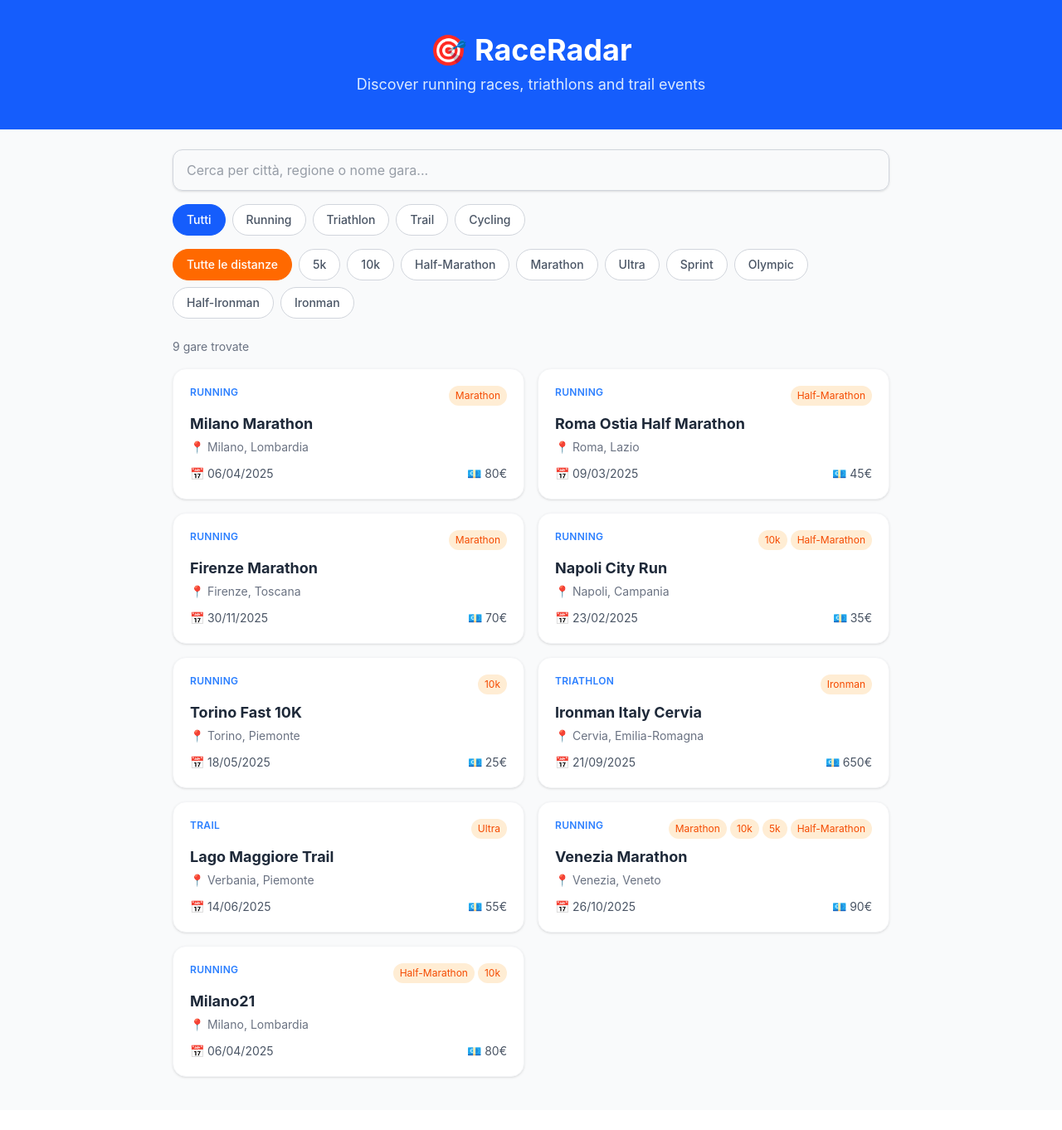
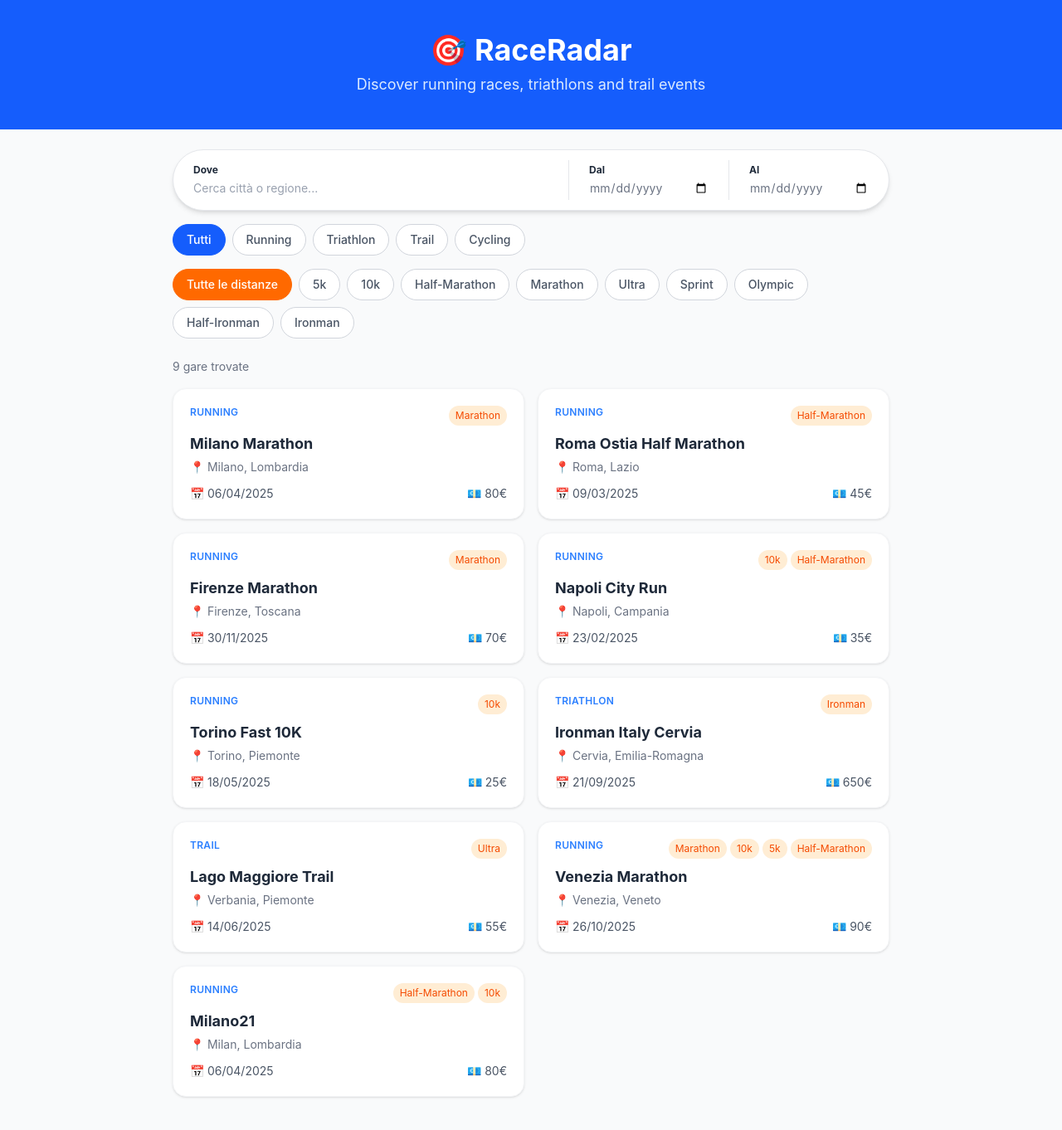
Before and after one commit to richbira/raceradar, a React (Vite) app: page / in a window 1280 px wide. Shown: the whole page at 83% size. Before the commit the page ends 1338 px from the top, so only its background shows below. Built offline with nearby package versions, Linux system fonts and the light colour scheme.

Commit message:
added dates to search bar and improved searchbar

```diff
--- a/src/components/SearchAutocomplete.tsx
+++ b/src/components/SearchAutocomplete.tsx
@@ -4,9 +4,10 @@ import { races } from '../data/races'
 interface Props {
   value: string
   onChange: (value: string) => void
+  onSelect: () => void
 }
 
-export default function SearchAutocomplete({ value, onChange }: Props) {
+export default function SearchAutocomplete({ value, onChange, onSelect }: Props) {
   const [showSuggestions, setShowSuggestions] = useState(false)
   const containerRef = useRef<HTMLDivElement>(null)
 
@@ -33,31 +34,33 @@ export default function SearchAutocomplete({ value, onChange }: Props) {
   }, [])
 
   return (
-    <div ref={containerRef} className="relative w-full">
-      <input
-        type="text"
-        placeholder="Cerca per città, regione o nome gara..."
-        value={value}
-        onChange={(e) => {
-          onChange(e.target.value)
-          setShowSuggestions(true)
-        }}
-        onFocus={() => setShowSuggestions(true)}
-        className="w-full border border-gray-300 rounded-xl px-4 py-3 text-gray-700 shadow-sm focus:outline-none focus:ring-2 focus:ring-blue-400"
-      />
+    <div ref={containerRef} className="relative w-full h-full">
+      <div className="flex flex-col justify-center h-full">
+        <p className="text-xs font-bold text-gray-800 mb-1">Dove</p>
+        <input
+          type="text"
+          placeholder="Cerca città o regione..."
+          value={value}
+          onChange={(e) => { onChange(e.target.value); setShowSuggestions(true) }}
+          onFocus={() => setShowSuggestions(true)}
+          className="w-full focus:outline-none text-sm text-gray-500 bg-transparent placeholder-gray-400"
+        />
+      </div>
 
       {showSuggestions && suggestions.length > 0 && (
-        <ul className="absolute z-10 w-full bg-white border border-gray-200 rounded-xl shadow-lg mt-1 overflow-hidden">
-          {suggestions.map((city) => (
+          <ul className="absolute left-0 right-0 top-full mt-6 z-50 bg-white border border-gray-100 rounded-2xl shadow-xl overflow-hidden">          {suggestions.map((city, index) => (
             <li
               key={city}
-              onClick={() => {
-                onChange(city)
-                setShowSuggestions(false)
-              }}
-              className="px-4 py-3 hover:bg-blue-50 cursor-pointer text-gray-700 flex items-center gap-2"
+              onClick={() => { onChange(city); setShowSuggestions(false); onSelect() }}
+              className="suggestion-enter px-4 py-3 hover:bg-blue-50 cursor-pointer flex items-center gap-3 border-b border-gray-50 last:border-0"
+              style={{ animationDelay: `${index * 50}ms` }}
             >
-              📍 {city}
+              <span className="text-blue-400">📍</span>
+              <div className="flex-1">
+                <p className="font-medium text-gray-800">{city}</p>
+                <p className="text-xs text-gray-400">Italia</p>
+              </div>
+              <span className="text-gray-400 font-bold text-sm">→</span>
             </li>
           ))}
         </ul>
--- a/src/data/races.ts
+++ b/src/data/races.ts
@@ -136,7 +136,7 @@ export const races: Race[] = [
     type: 'Running',
     distances: ['Half-Marathon', '10k'],
     date: '2025-04-06',
-    city: 'Milano',
+    city: 'Milan',
     region: 'Lombardia',
     country: 'Italia',
     elevation_m: 60,
--- a/src/pages/Home.tsx
+++ b/src/pages/Home.tsx
@@ -18,6 +18,8 @@ export default function Home() {
   const [search, setSearch] = useState('')
   const [selectedType, setSelectedType] = useState<RaceType | 'all'>('all')
   const [selectedDistance, setSelectedDistance] = useState<RaceDistance | 'all'>('all')
+  const [dateFrom, setDateFrom] = useState('')
+  const [dateTo, setDateTo] = useState('')
 
   const onTypeClick = (type: RaceType | 'all') => {
     setSelectedType(type)
@@ -29,20 +31,17 @@ export default function Home() {
   const filtered = useMemo(() => {
     return races.filter((race) => {
       const searchLower = search.toLowerCase()
-
       const matchSearch =
         race.city.toLowerCase().includes(searchLower) ||
         race.region.toLowerCase().includes(searchLower) ||
         race.name.toLowerCase().includes(searchLower)
-
       const matchType = selectedType === 'all' || race.type === selectedType
-      const matchDistance =
-        selectedDistance === 'all' ||
-        race.distances.includes(selectedDistance)
-
-      return matchSearch && matchType && matchDistance
+      const matchDistance = selectedDistance === 'all' || race.distances.includes(selectedDistance)
+      const matchDateFrom = !dateFrom || race.date >= dateFrom
+      const matchDateTo = !dateTo || race.date <= dateTo
+      return matchSearch && matchType && matchDistance && matchDateFrom && matchDateTo
     })
-  }, [search, selectedType, selectedDistance])
+  }, [search, selectedType, selectedDistance, dateFrom, dateTo])
 
   return (
     <div className="min-h-screen bg-gray-50">
@@ -50,15 +49,52 @@ export default function Home() {
       {/* HEADER */}
       <div className="bg-blue-600 text-white py-10 px-4 text-center">
         <h1 className="text-4xl font-bold mb-2">🎯 RaceRadar</h1>
-        <p className="text-blue-100 text-lg">
-          Discover running races, triathlons and trail events
-        </p>
+        <p className="text-blue-100 text-lg">Discover running races, triathlons and trail events</p>
       </div>
 
       {/* FILTRI */}
       <div className="max-w-4xl mx-auto px-4 py-6 flex flex-col gap-4">
 
-        <SearchAutocomplete value={search} onChange={setSearch} />
+        {/* Search Box stile Airbnb */}
+        <div className="flex items-stretch bg-white border border-gray-200 rounded-full shadow-md overflow-visible relative">
+
+          {/* DOVE */}
+          <div className="flex-1 flex items-center px-6 py-4 rounded-full hover:bg-gray-100 transition-colors cursor-text min-w-0">
+            <SearchAutocomplete
+              value={search}
+              onChange={setSearch}
+              onSelect={() => {}}
+            />
+          </div>
+
+          {/* Divisore */}
+          <div className="w-px bg-gray-200 my-3" />
+
+          {/* DAL */}
+          <div className="flex flex-col justify-center px-6 py-4 hover:bg-gray-100 transition-colors rounded-full cursor-pointer">
+            <p className="text-xs font-bold text-gray-800 mb-1">Dal</p>
+            <input
+              type="date"
+              value={dateFrom}
+              onChange={(e) => setDateFrom(e.target.value)}
+              className="text-sm text-gray-500 focus:outline-none bg-transparent cursor-pointer w-36"
+            />
+          </div>
+
+          {/* Divisore */}
+          <div className="w-px bg-gray-200 my-3" />
+
+          {/* AL */}
+          <div className="flex flex-col justify-center px-6 py-4 hover:bg-gray-100 transition-colors rounded-full cursor-pointer">
+            <p className="text-xs font-bold text-gray-800 mb-1">Al</p>
+            <input
+              type="date"
+              value={dateTo}
+              onChange={(e) => setDateTo(e.target.value)}
+              className="text-sm text-gray-500 focus:outline-none bg-transparent cursor-pointer w-36"
+            />
+          </div>
+        </div>
 
         {/* Filtro tipo */}
         <div className="flex gap-2 flex-wrap">
@@ -98,9 +134,7 @@ export default function Home() {
 
       {/* RISULTATI */}
       <div className="max-w-4xl mx-auto px-4 pb-10">
-        <p className="text-gray-500 mb-4 text-sm">
-          {filtered.length} gare trovate
-        </p>
+        <p className="text-gray-500 mb-4 text-sm">{filtered.length} gare trovate</p>
 
         {filtered.length === 0 && (
           <div className="text-center text-gray-400 py-12">
@@ -110,7 +144,7 @@ export default function Home() {
 
         <div className="grid grid-cols-1 sm:grid-cols-2 gap-4">
           {filtered.map((race, index) => (
-            <RaceCard key={race.id} race={race} index={index} />
+            <RaceCard key={`${race.id}-${search}-${selectedType}-${selectedDistance}`} race={race} index={index} />
           ))}
         </div>
       </div>
@@ -128,34 +162,19 @@ function RaceCard({ race, index }: { race: Race; index: number }) {
       style={{ animationDelay: `${index * 60}ms` }}
     >
       <div className="flex justify-between items-start mb-2">
-        <span className="text-xs font-semibold uppercase tracking-wide text-blue-500">
-          {race.type}
-        </span>
-
+        <span className="text-xs font-semibold uppercase tracking-wide text-blue-500">{race.type}</span>
         <div className="flex gap-1 flex-wrap">
           {race.distances.map((dist) => (
-            <span
-              key={dist}
-              className="text-xs bg-orange-100 text-orange-600 px-2 py-1 rounded-full"
-            >
+            <span key={dist} className="text-xs bg-orange-100 text-orange-600 px-2 py-1 rounded-full">
               {dist}
             </span>
           ))}
         </div>
       </div>
-
-      <h2 className="text-lg font-bold text-gray-800 mb-1">
-        {race.name}
-      </h2>
-
-      <p className="text-sm text-gray-500 mb-3">
-        📍 {race.city}, {race.region}
-      </p>
-
+      <h2 className="text-lg font-bold text-gray-800 mb-1">{race.name}</h2>
+      <p className="text-sm text-gray-500 mb-3">📍 {race.city}, {race.region}</p>
       <div className="flex justify-between text-sm text-gray-600">
-        <span>
-          📅 {new Date(race.date).toLocaleDateString('it-IT')}
-        </span>
+        <span>📅 {new Date(race.date).toLocaleDateString('it-IT')}</span>
         <span>💶 {race.price_eur}€</span>
       </div>
     </div>
```
